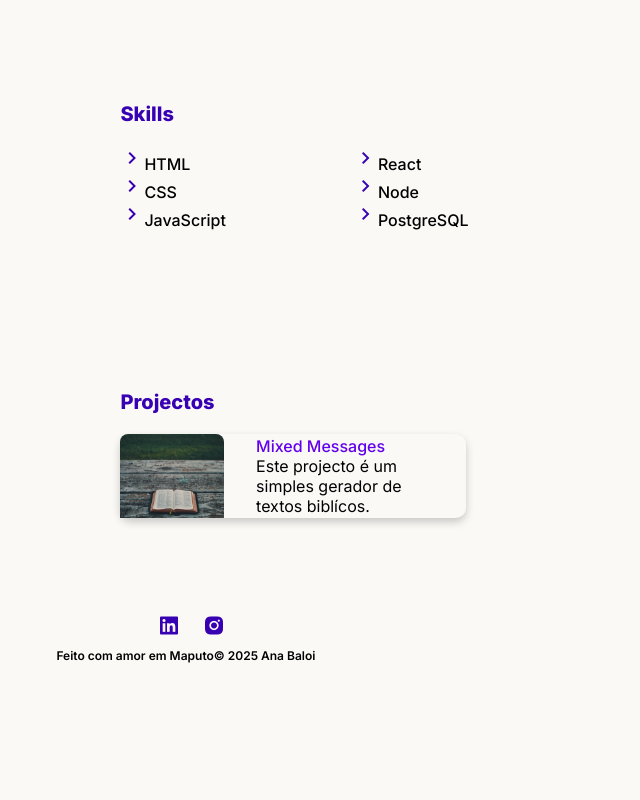
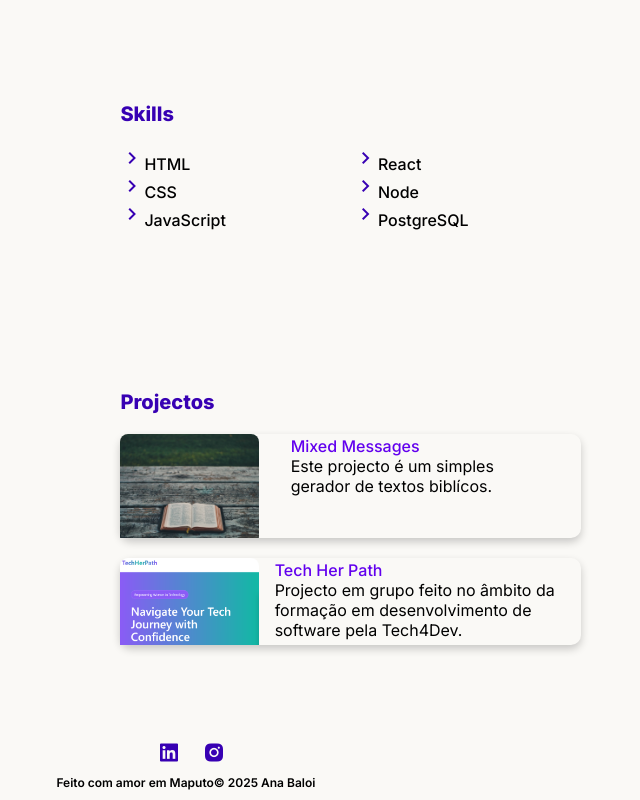
Before and after one commit to ACBaloi/Portfolio-Page, a website: page index.html in a window 1280 px wide. Shown: the part 742-1542 px from the top of the page, without its empty margins (46-686 px from the left). Before the commit the page ends 1415 px from the top, so only its background shows below. Drawn offline with nearby package versions, Linux system fonts and the light colour scheme.

Commit message:
Added a new card to projects

```diff
--- a/Resources/style.css
+++ b/Resources/style.css
@@ -264,7 +264,7 @@ h2, .about h2 a, #projects h2 a {
 .card {
   display: flex;
   flex-direction: column;
-  width: 30%;
+  width: 40%;
   box-shadow: 0 4px 8px 0 rgba(0,0,0,0.2);
   border-radius: 10px;
   transition: 0.3s;
@@ -281,7 +281,7 @@ h2, .about h2 a, #projects h2 a {
   align-items: stretch; /* Ensures that both image and text are vertically aligned */
 }
 
-.card-img {
+.card-img, .card-img-tech {
   border-radius: 0.5rem 0.5rem 0 0;
   width: 30%;
   flex: 0 0 30%; /* Ensures the image takes up 30% of the card width */
--- a/index.html
+++ b/index.html
@@ -147,6 +147,16 @@
                             </div>
                         </div>
                     </div>
+                    <div class="card">
+                        <div class="card-container">
+                            <img src="./Resources/Images/TechHerPath.png" alt="Tech her path project image" class="card-img-tech" />
+                            <div class="card-textbox">
+                                <a href="https://techeherpath.netlify.app/" target="_blank">Tech Her Path</a>
+                                <i class="fa fa-arrow-up" aria-hidden="true"></i>
+                                <p class="card-text">Projecto em grupo feito no âmbito da formação em desenvolvimento de software pela Tech4Dev.</p>
+                            </div>
+                        </div>
+                    </div>
                 </section>
             </div>
         </div>
```
Also changed, not shown: Resources/Images/TechHerPath.png (added).
